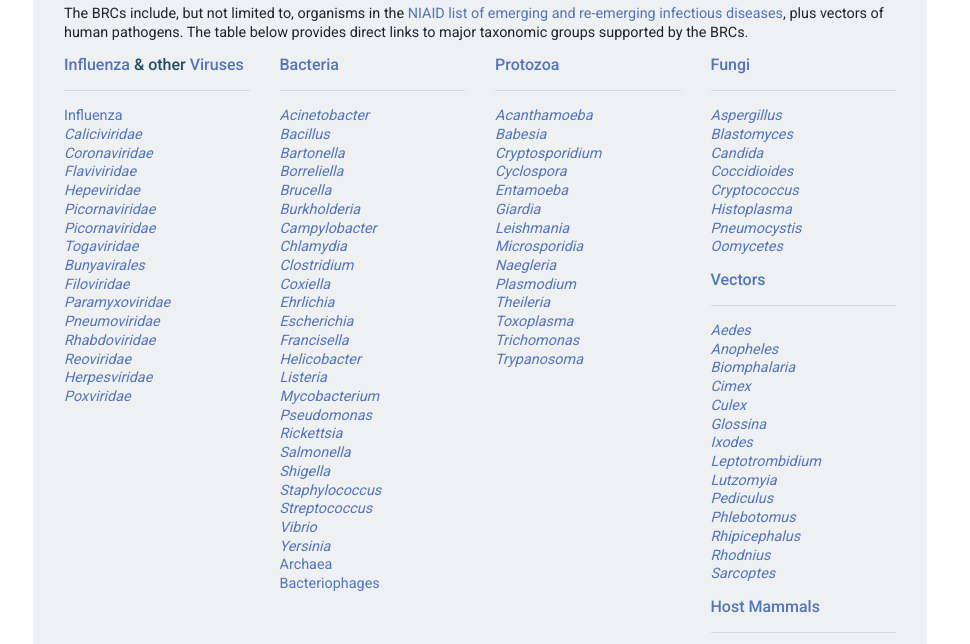
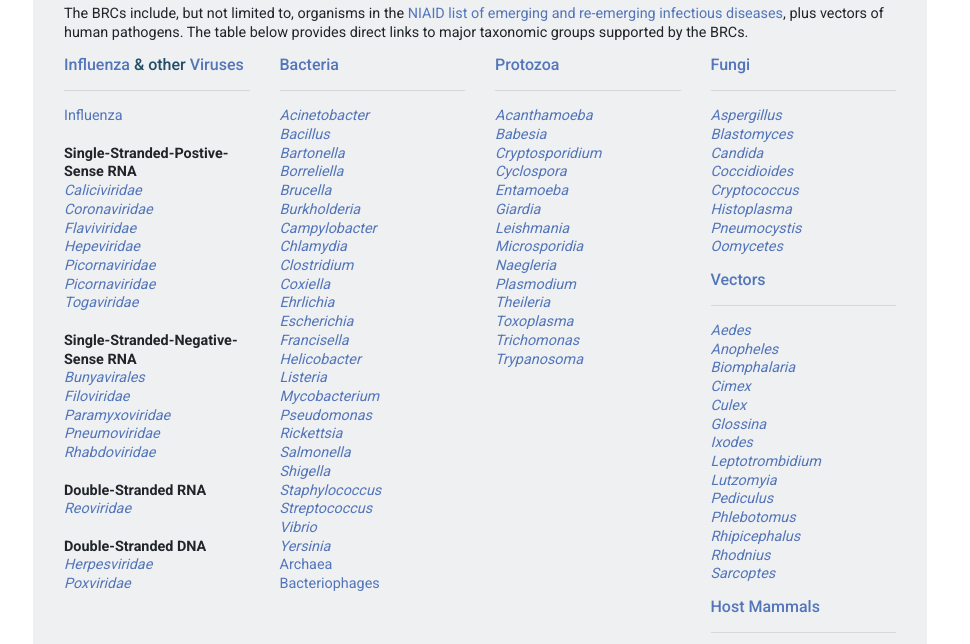
Before and after one commit to BRC-Gateway/brc-gateway-website, a Gatsby site: page /taxa in a window 1280 px wide. Shown: the part 190-834 px from the top of the page, 0-970 px from the left. Built offline with nearby package versions, Linux system fonts and the light colour scheme; Gatsby itself is replaced by a stand-in of ours; grey boxes are pictures that could not be loaded.

Commit message:
format taxa page

```diff
--- a/src/pages/taxa.js
+++ b/src/pages/taxa.js
@@ -17,20 +17,24 @@ const TaxaPage = () => (
             <h6><a href="https://www.fludb.org/brc/home.spg?decorator=influenza">Influenza</a> &amp; other <a href="https://www.viprbrc.org/brc/home.spg?decorator=vipr">Viruses</a></h6>
             <hr />
             <ul>
-              <li><a href="https://www.fludb.org/brc/home.spg?decorator=influenza">Influenza</a></li>
+              <li><a href="https://www.fludb.org/brc/home.spg?decorator=influenza">Influenza</a></li><br />
+              <li><strong>Single-Stranded-Postive-Sense RNA</strong></li>
               <li><i><a href="https://www.viprbrc.org/brc/home.spg?decorator=calici">Caliciviridae</a></i></li>
               <li><i><a href="https://www.viprbrc.org/brc/home.spg?decorator=corona">Coronaviridae</a></i></li>
               <li><i><a href="https://www.viprbrc.org/brc/home.spg?decorator=flavi">Flaviviridae</a></i></li>
               <li><i><a href="https://www.viprbrc.org/brc/home.spg?decorator=hepe">Hepeviridae</a></i></li>
               <li><i><a href="https://www.viprbrc.org/brc/home.spg?decorator=picorna">Picornaviridae</a></i></li>
               <li><i><a href="https://www.viprbrc.org/brc/home.spg?decorator=picorna">Picornaviridae</a></i></li>
-              <li><i><a href="https://www.viprbrc.org/brc/home.spg?decorator=toga">Togaviridae</a></i></li>
+              <li><i><a href="https://www.viprbrc.org/brc/home.spg?decorator=toga">Togaviridae</a></i></li><br />
+              <li><strong>Single-Stranded-Negative-Sense RNA</strong></li>
               <li><i><a href="https://www.viprbrc.org/brc/home.spg?decorator=vipr#">Bunyavirales</a></i></li>
               <li><i><a href="https://www.viprbrc.org/brc/home.spg?decorator=filo">Filoviridae</a></i></li>
               <li><i><a href="https://www.viprbrc.org/brc/home.spg?decorator=paramyxo">Paramyxoviridae</a></i></li>
               <li><i><a href="https://www.viprbrc.org/brc/home.spg?decorator=pneumo">Pneumoviridae</a></i></li>
-              <li><i><a href="https://www.viprbrc.org/brc/home.spg?decorator=rhabdo">Rhabdoviridae</a></i></li>
-              <li><i><a href="https://www.viprbrc.org/brc/home.spg?decorator=reo">Reoviridae</a></i></li>
+              <li><i><a href="https://www.viprbrc.org/brc/home.spg?decorator=rhabdo">Rhabdoviridae</a></i></li><br />
+              <li><strong>Double-Stranded RNA</strong></li>
+              <li><i><a href="https://www.viprbrc.org/brc/home.spg?decorator=reo">Reoviridae</a></i></li><br />
+              <li><strong>Double-Stranded DNA</strong></li>
               <li><i><a href="https://www.viprbrc.org/brc/home.spg?decorator=herpes">Herpesviridae</a></i></li>
               <li><i><a href="https://www.viprbrc.org/brc/home.spg?decorator=pox">Poxviridae</a></i></li>
             </ul>
```
